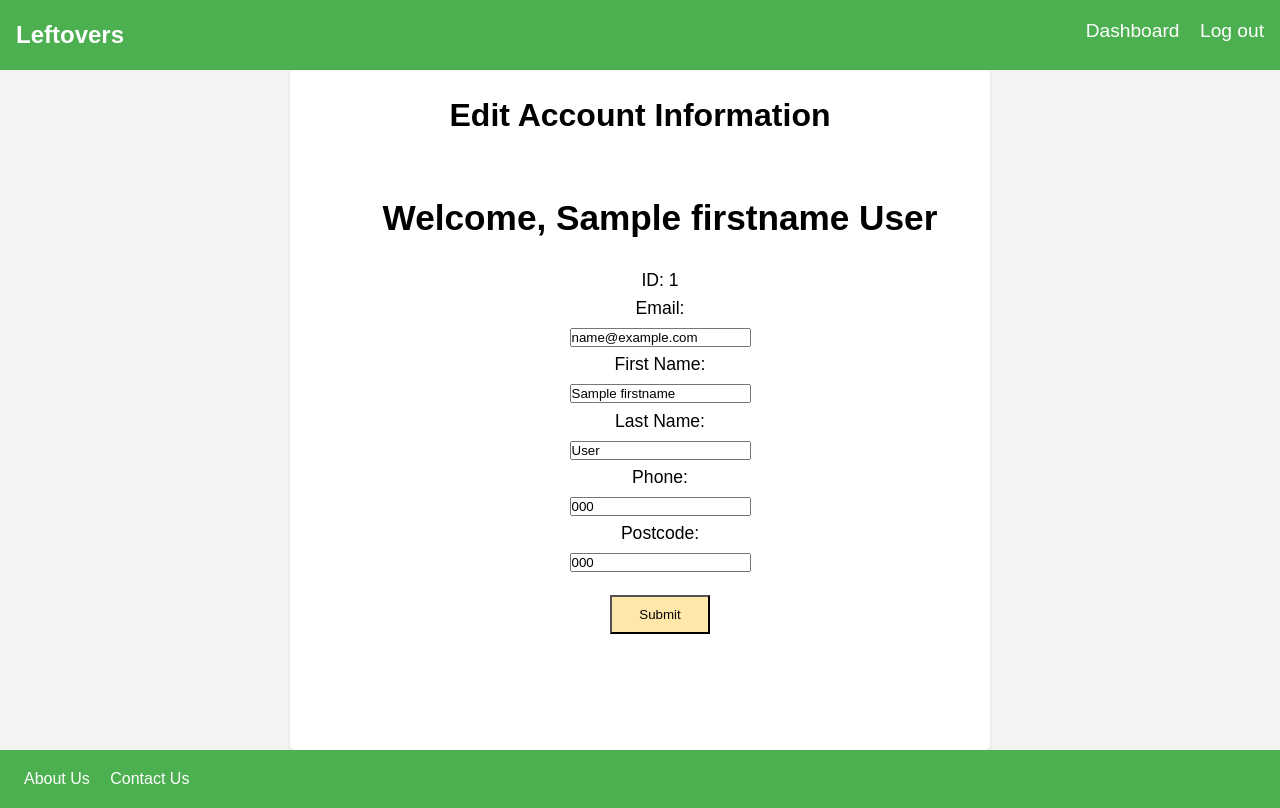
After one commit to georgepicks/CSC2033_Team37_22-23, a Flask app: template templates/users/edit_account.html in a window 1280 px wide. The commit adds this page. Run offline with Flask 3, Linux system fonts and the light colour scheme; the template is opened without the code that fills it: most values are stand-ins (such as "Sample title", 1, 10 or a date in 2020); parts of the project's set-up code (start-up, migrations or seed data) failed here and were passed over; some libraries are stand-ins or nearby versions.

Commit message:
Created edit account template and corrected if statement for account page

```diff
--- a/static/AccountStyle.css
+++ b/static/AccountStyle.css
@@ -60,9 +60,12 @@ h1 {
     margin-bottom: 20px;
 }
 
-.account-info p {
+.account-info {
     font-size: 1.1em;
-    margin-bottom: 10px;
+    text-align: center;
+    width: 700px;
+    /*margin: 0 auto;*/
+    margin-top: 3rem;
 }
 
 .account-info strong {
@@ -72,3 +75,15 @@ h1 {
 .account-info span {
     font-weight: normal;
 }
+
+input[type="submit"] {
+    display: block;
+    width: 100px;
+    margin: 20px auto;
+    padding: 10px;
+    background-color: #FFE7AA;
+}
+input[type="submit"]:hover {
+    background-color: #4CAF50;
+    color: white;
+}
--- a/templates/users/account.html
+++ b/templates/users/account.html
@@ -10,11 +10,11 @@
     <header>
         <div class="logo">Leftovers</div>
         <nav>
-            {% if current_user == 'Producer' %}
+            {% if current_user.__class__.__name__ == 'Producer' %}
                 <a href="{{ url_for('producer.supplier_dash')}}">Dashboard</a>
                 <a href="{{ url_for('users.logout')}}">Log out</a>
             {% else %}
-                <!-- consumer feed -->
+                <a href="{{ url_for('consumer.feed')}}">Dashboard</a>
                 <a href="{{ url_for('users.logout')}}">Log out</a>
             {% endif %}
         </nav>
--- /dev/null
+++ b/templates/users/edit_account.html
@@ -0,0 +1,69 @@
+<!DOCTYPE html>
+<html lang="en">
+<head>
+    <meta charset="UTF-8">
+    <meta name="viewport" content="width=device-width, initial-scale=1.0">
+    <title>Zero-Hunger App - Edit Account</title>
+    <link rel="stylesheet" href="../../static/AccountStyle.css">
+</head>
+<body>
+    <header>
+        <div class="logo">Leftovers</div>
+        <nav>
+            {% if current_user.__class__.__name__ == 'Producer' %}
+                <a href="{{ url_for('producer.supplier_dash')}}">Dashboard</a>
+                <a href="{{ url_for('users.logout')}}">Log out</a>
+            {% else %}
+                <a href="{{ url_for('consumer.feed')}}">Dashboard</a>
+                <a href="{{ url_for('users.logout')}}">Log out</a>
+            {% endif %}
+        </nav>
+    </header>
+    <div class="container">
+        <h1>Edit Account Information</h1>
+        <div class="account-info">
+            {% if current_user.__class__.__name__ == 'Producer' %}
+                <form action="{{ url_for('update_account') }}" method="POST">
+                    <h1>Welcome, {{ producer_name }}</h1>
+                    <p>ID: {{ id }}</p>
+                    <label>Email:</label><br>
+                    <input type="email" name="email" value="{{ email }}" required><br>
+                    <label>Phone:</label><br>
+                    <input type="tel" name="phone" value="{{ phone }}" required><br>
+                    <label>Address Line 1:</label><br>
+                    <input type="text" name="address_1" value="{{ address_1 }}" required><br>
+                    <label>Address Line 2:</label><br>
+                    <input type="text" name="address_2" value="{{ address_2 }}"><br>
+                    <label>Address Line 3:</label><br>
+                    <input type="text" name="address_3" value="{{ address_3 }}"><br>
+                    <label>Postcode:</label><br>
+                    <input type="text" name="postcode" value="{{ postcode }}" required><br>
+                    <input type="submit" value="Submit">
+                </form>
+            {% else %}
+                <form action="{{ url_for('update_account') }}" method="POST">
+                    <h1>Welcome, {{ firstname }} {{ lastname }}</h1>
+                    <p>ID: {{ id }}</p>
+                    <label>Email:</label><br>
+                    <input type="email" name="email" value="{{ email }}" required><br>
+                    <label>First Name:</label><br>
+                    <input type="text" name="email" value="{{ firstname }}" required><br>
+                    <label>Last Name:</label><br>
+                    <input type="text" name="email" value="{{ lastname }}" required><br>
+                    <label>Phone:</label><br>
+                    <input type="tel" name="phone" value="{{ phone }}" required><br>
+                    <label>Postcode:</label><br>
+                    <input type="text" name="postcode" value="{{ postcode }}" required><br>
+                    <input type="submit" value="Submit">
+                </form>
+            {% endif %}
+        </div>
+    </div>
+    <footer>
+        <nav>
+            <a href="{{ url_for('about_us') }}">About Us</a>
+            <a href="{{ url_for('contact_us') }}">Contact Us</a>
+        </nav>
+    </footer>
+</body>
+</html>
```
